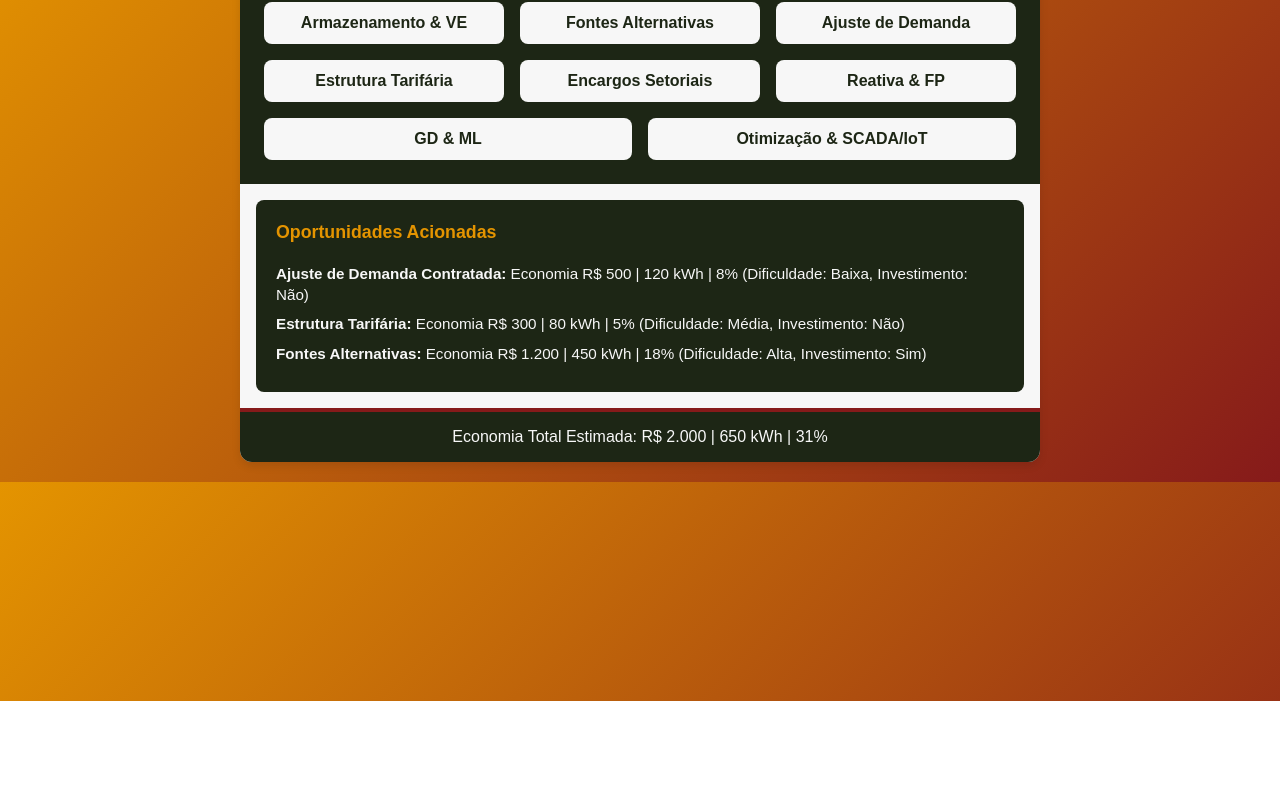
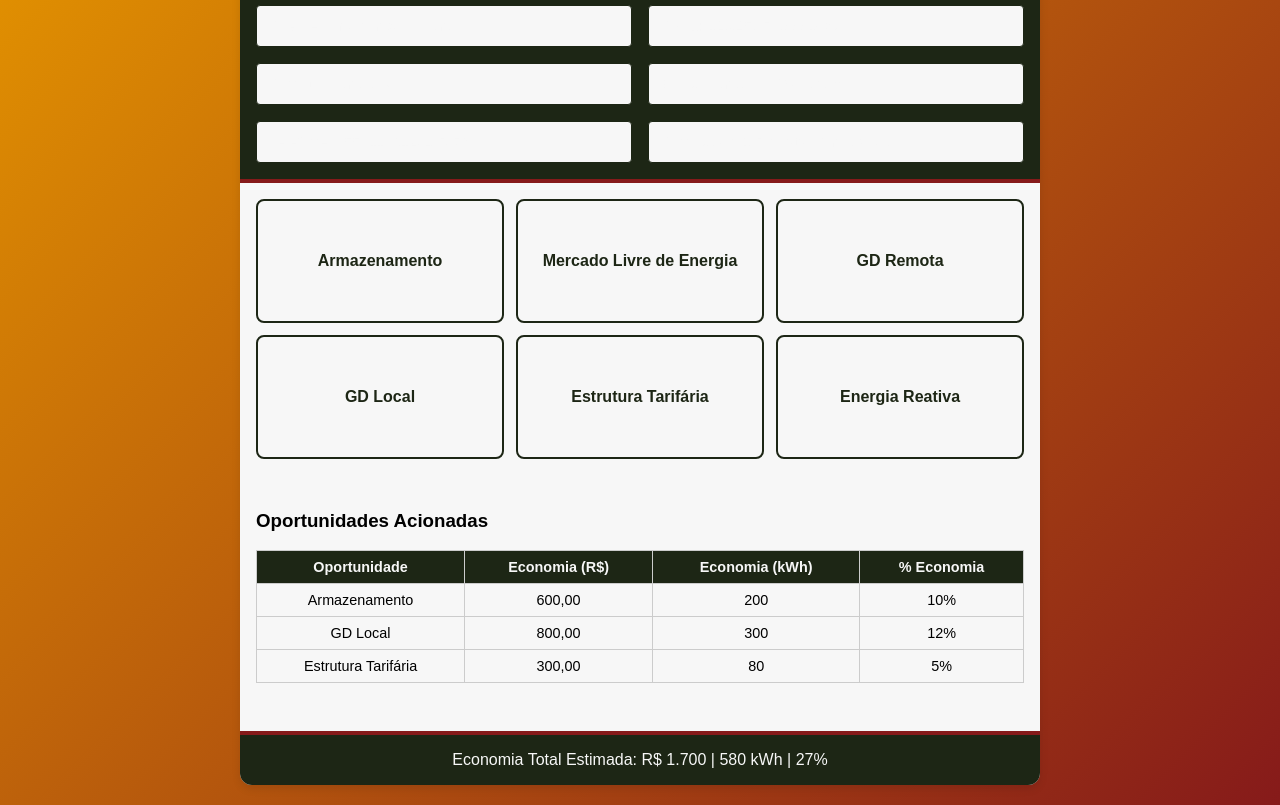
Before and after one commit to gusenergia/diag-xpress-mvp, a plain HTML site: page report-template.html in a window 1280 px wide. Shown: the part 99-904 px from the top of the page. Before the commit the page ends 800 px from the top, so only its background shows below. Drawn offline with Linux system fonts and the light colour scheme.

Commit message:
Update report-template.html

```diff
--- a/report-template.html
+++ b/report-template.html
@@ -6,11 +6,11 @@
   <title>Relatório Diag Xpress</title>
   <style>
     :root {
-      --color-moss: #1D2615;       /* Verde Musgo */
-      --color-black: #000000;      /* Preto */
-      --color-burnt: #861A1A;      /* Vermelho Queimado */
-      --color-orange: #E49400;     /* Laranja */
-      --bg-light: #F7F7F7;         /* Fundo Claro */
+      --color-moss: #1D2615;
+      --color-black: #000000;
+      --color-burnt: #861A1A;
+      --color-orange: #E49400;
+      --bg-light: #F7F7F7;
     }
     body {
       margin: 0;
@@ -31,91 +31,132 @@
       background-color: var(--color-moss);
       color: var(--bg-light);
       padding: 16px;
-      text-align: center;
-      font-size: 1.1em;
       border-bottom: 4px solid var(--color-burnt);
     }
+    .client-data {
+      display: grid;
+      grid-template-columns: 1fr 1fr;
+      gap: 16px;
+      margin-top: 12px;
+    }
+    .client-data .field {
+      background-color: var(--bg-light);
+      padding: 12px;
+      border: 1px solid var(--color-moss);
+      border-radius: 4px;
+      font-size: 0.9em;
+    }
     .cards {
-      display: flex;
-      justify-content: space-around;
-      flex-wrap: wrap;
+      display: grid;
+      grid-template-columns: repeat(3, 1fr);
+      gap: 12px;
       padding: 16px;
-      background-color: var(--color-moss);
+      background-color: var(--bg-light);
     }
     .card {
       background-color: var(--bg-light);
       color: var(--color-moss);
+      border: 2px solid var(--color-moss);
       border-radius: 8px;
-      padding: 12px;
-      margin: 8px;
-      flex: 1 1 calc(25% - 16px);
+      padding: 20px;
       text-align: center;
       font-weight: bold;
-      min-width: 140px;
+      min-height: 80px;
+      display: flex;
+      align-items: center;
+      justify-content: center;
     }
-    .details {
+    .actions {
+      padding: 16px;
+    }
+    .actions table {
+      width: 100%;
+      border-collapse: collapse;
+      margin-bottom: 32px;
+    }
+    .actions th, .actions td {
+      border: 1px solid #ccc;
+      padding: 8px;
+      text-align: center;
+      font-size: 0.9em;
+    }
+    .actions thead th {
       background-color: var(--color-moss);
       color: var(--bg-light);
-      padding: 20px;
-      margin: 16px;
-      border-radius: 8px;
-      font-size: 0.95em;
-      line-height: 1.4;
-    }
-    .details h3 {
-      margin-top: 0;
-      color: var(--color-orange);
-    }
-    .details ul {
-      list-style: none;
-      padding: 0;
-      margin: 0;
-    }
-    .details ul li {
-      margin-bottom: 8px;
     }
     footer {
       background-color: var(--color-moss);
       color: var(--bg-light);
       text-align: center;
       padding: 16px;
+      border-top: 4px solid var(--color-burnt);
       font-size: 1em;
-      border-top: 4px solid var(--color-burnt);
     }
   </style>
 </head>
 <body>
   <div class="report-container">
-    <!-- 1. Dados do Cliente -->
+    <!-- 1. Dados do Cliente e Contrato -->
     <header>
-      Dados do Cliente e Contrato
+      <h2>Dados do Cliente e Contrato</h2>
+      <div class="client-data">
+        <div class="field"><strong>Cliente:</strong> Empresa XYZ Ltda.</div>
+        <div class="field"><strong>CNPJ:</strong> 12.345.678/0001-90</div>
+        <div class="field"><strong>Contato:</strong> João Silva</div>
+        <div class="field"><strong>E-mail:</strong> joao.silva@xyz.com</div>
+        <div class="field"><strong>Telefone:</strong> +55 (11) 91234-5678</div>
+        <div class="field"><strong>Contrato:</strong> GD Remota - Plano Ouro</div>
+      </div>
     </header>
 
     <!-- 2. Cards de Oportunidades -->
     <div class="cards">
-      <div class="card">Armazenamento &amp; VE</div>
-      <div class="card">Fontes Alternativas</div>
-      <div class="card">Ajuste de Demanda</div>
+      <div class="card">Armazenamento</div>
+      <div class="card">Mercado Livre de Energia</div>
+      <div class="card">GD Remota</div>
+      <div class="card">GD Local</div>
       <div class="card">Estrutura Tarifária</div>
-      <div class="card">Encargos Setoriais</div>
-      <div class="card">Reativa &amp; FP</div>
-      <div class="card">GD &amp; ML</div>
-      <div class="card">Otimização &amp; SCADA/IoT</div>
+      <div class="card">Energia Reativa</div>
     </div>
 
-    <!-- 3. Detalhes das oportunidades acionadas -->
-    <div class="details">
+    <!-- 3. Tabela de Oportunidades Acionadas -->
+    <div class="actions">
       <h3>Oportunidades Acionadas</h3>
-      <ul>
-        <li><strong>Ajuste de Demanda Contratada:</strong> Economia R$ 500 | 120 kWh | 8% (Dificuldade: Baixa, Investimento: Não)</li>
-        <li><strong>Estrutura Tarifária:</strong> Economia R$ 300 | 80 kWh | 5% (Dificuldade: Média, Investimento: Não)</li>
-        <li><strong>Fontes Alternativas:</strong> Economia R$ 1.200 | 450 kWh | 18% (Dificuldade: Alta, Investimento: Sim)</li>
-      </ul>
+      <table>
+        <thead>
+          <tr>
+            <th>Oportunidade</th>
+            <th>Economia (R$)</th>
+            <th>Economia (kWh)</th>
+            <th>% Economia</th>
+          </tr>
+        </thead>
+        <tbody>
+          <tr>
+            <td>Armazenamento</td>
+            <td>600,00</td>
+            <td>200</td>
+            <td>10%</td>
+          </tr>
+          <tr>
+            <td>GD Local</td>
+            <td>800,00</td>
+            <td>300</td>
+            <td>12%</td>
+          </tr>
+          <tr>
+            <td>Estrutura Tarifária</td>
+            <td>300,00</td>
+            <td>80</td>
+            <td>5%</td>
+          </tr>
+        </tbody>
+      </table>
     </div>
 
     <!-- 4. Total Estimado -->
     <footer>
-      Economia Total Estimada: R$ 2.000 | 650 kWh | 31%
+      Economia Total Estimada: R$ 1.700 | 580 kWh | 27%
     </footer>
   </div>
 </body>
```
